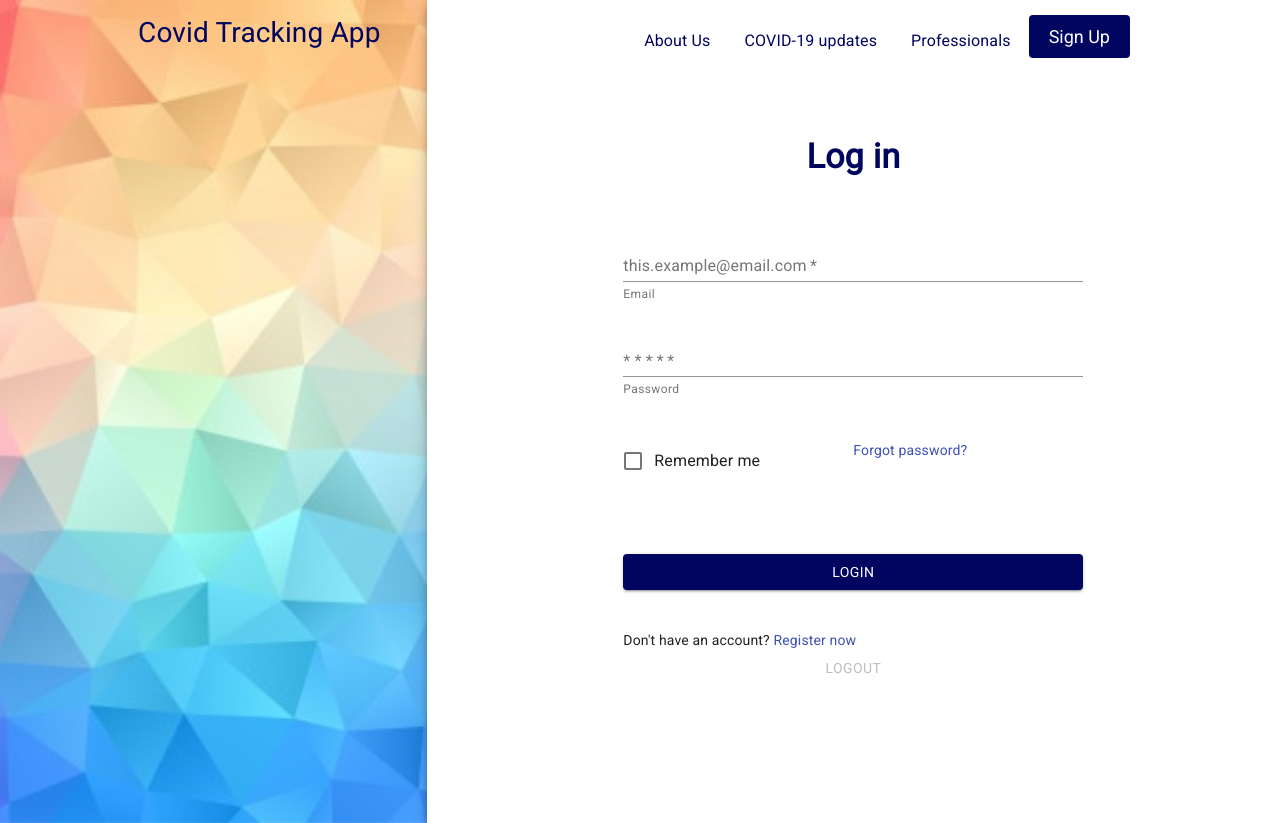
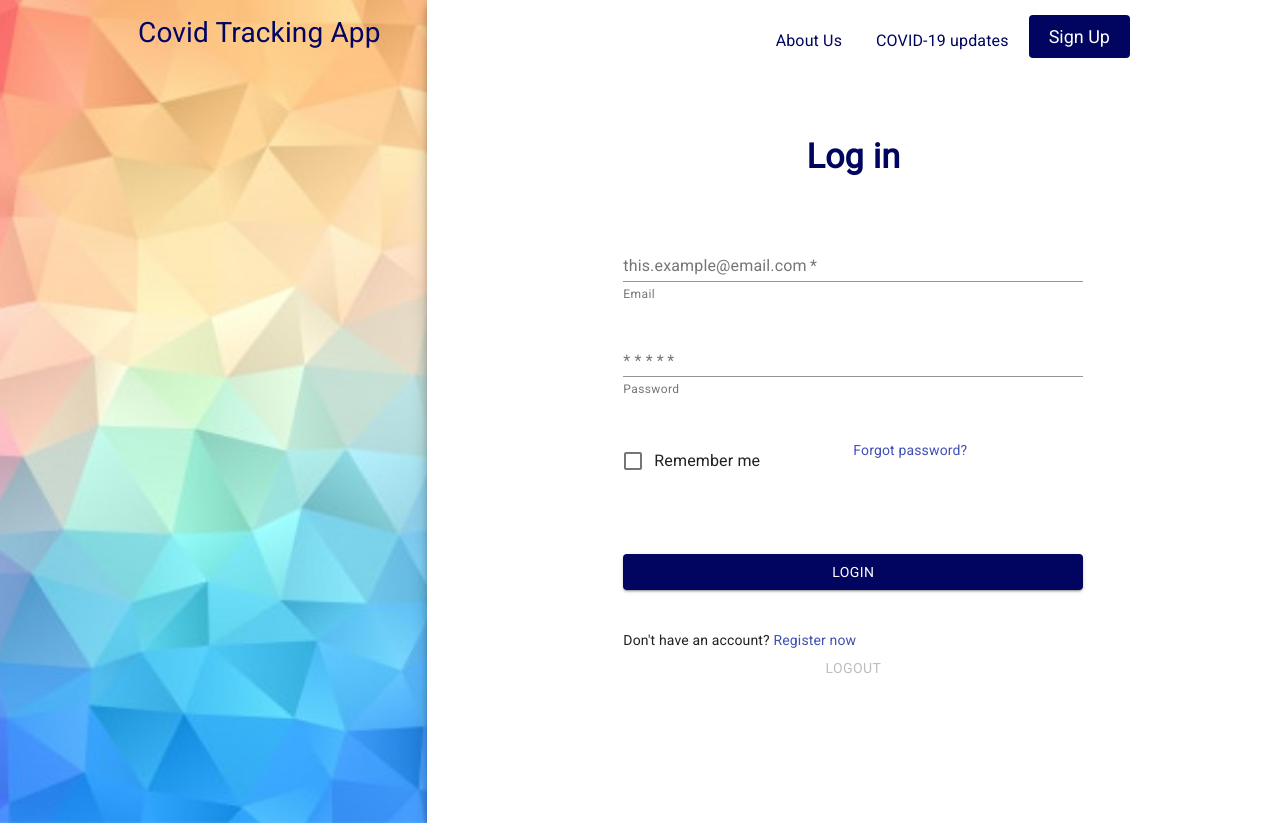
Before and after one commit to guaj/covidtrackingapp, a React (Create React App) app: page / in a window 1280 px wide. Built offline with nearby package versions, Linux system fonts and the light colour scheme.

Commit message:
updated navbar redirect for registration components

```diff
--- a/src/App.js
+++ b/src/App.js
@@ -4,7 +4,6 @@ import AboutUs from './components/AboutUs';
 import NavbarHome from './components/Navbar/oldNavbars/NavbarHome';
 import NavbarPro from './components/Navbar/oldNavbars/NavbarPro';
 import NavbarRegister from './components/Navbar/oldNavbars/NavbarRegister';
-import NavbarRegisterPro from './components/Navbar/oldNavbars/NavbarRegisterPro';
 import Dashboard from './components/Dashboard/Dashboard';
 import NavbarProfilePatient from './components/Navbar/oldNavbars/NavbarProfilePatient';
 
@@ -33,9 +32,9 @@ function App() {
             <Route path='/patient-profile' element={[<NavbarProfilePatient/>, <PatientProfile/>]} />
             <Route path='/doctor-profile' element={[<NavbarPro/>, <DoctorProfile/>]} />
             <Route path='/user-registration' element={[<UsersRegistration/>]} />
-            <Route path='/doctor-registration' element={[<NavbarRegisterPro/>, <DoctorRegistration/>]} />
+            <Route path='/doctor-registration' element={[<NavbarRegister/>, <DoctorRegistration/>]} />
             <Route path='/patient-registration' element={[<NavbarRegister/>, <PatientRegistration/>]} />
-            <Route path='/organization-registration' element={[<NavbarRegisterPro/>, <OrganizationRegistration/>]} />
+            <Route path='/organization-registration' element={[<NavbarRegister/>, <OrganizationRegistration/>]} />
         </Routes>
     );
 }
--- a/src/components/Navbar/oldNavbars/MenuHome.js
+++ b/src/components/Navbar/oldNavbars/MenuHome.js
@@ -10,13 +10,8 @@ export const MenuHome =[
         cName: 'nav-links'
     },
     {
-        title: 'Professionals',
-        url: '/professionals',
-        cName: 'nav-links'
-    },
-    {
         title: 'Sign Up',
-        url: '/sign-up-patient',
+        url: '/user-registration',
         cName: 'nav-links-mobile'
     }
 ]
--- a/src/components/Navbar/oldNavbars/NavbarHome.js
+++ b/src/components/Navbar/oldNavbars/NavbarHome.js
@@ -30,7 +30,7 @@ class NavbarHome extends Component{
               )
             })}
           </ul>
-          <Button onClick={event =>  window.location.href='/sign-up-patient'}>Sign Up</Button>
+          <Button onClick={event =>  window.location.href='/user-registration'}>Sign Up</Button>
         </nav>
       )
     }
```
